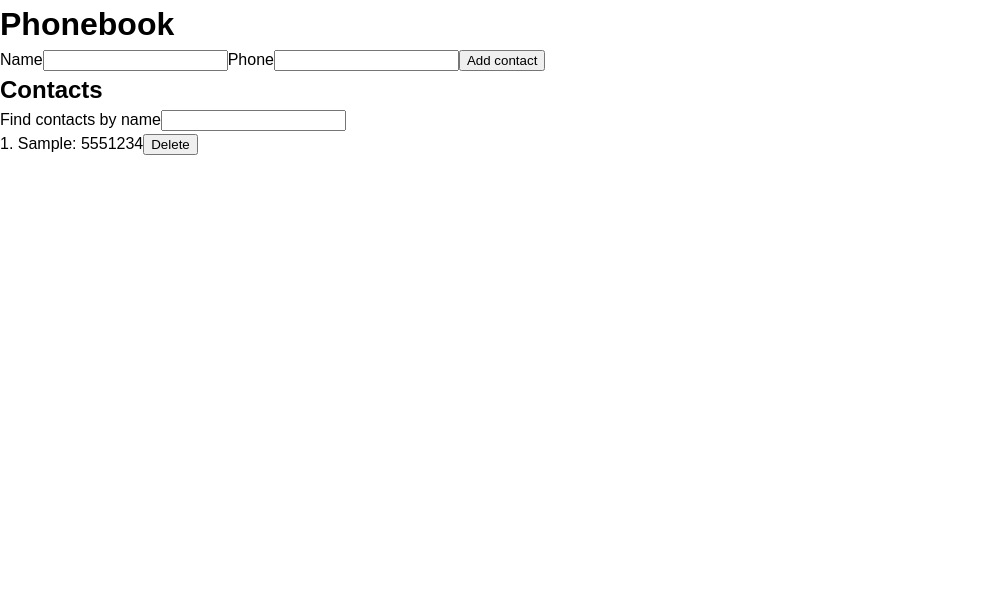
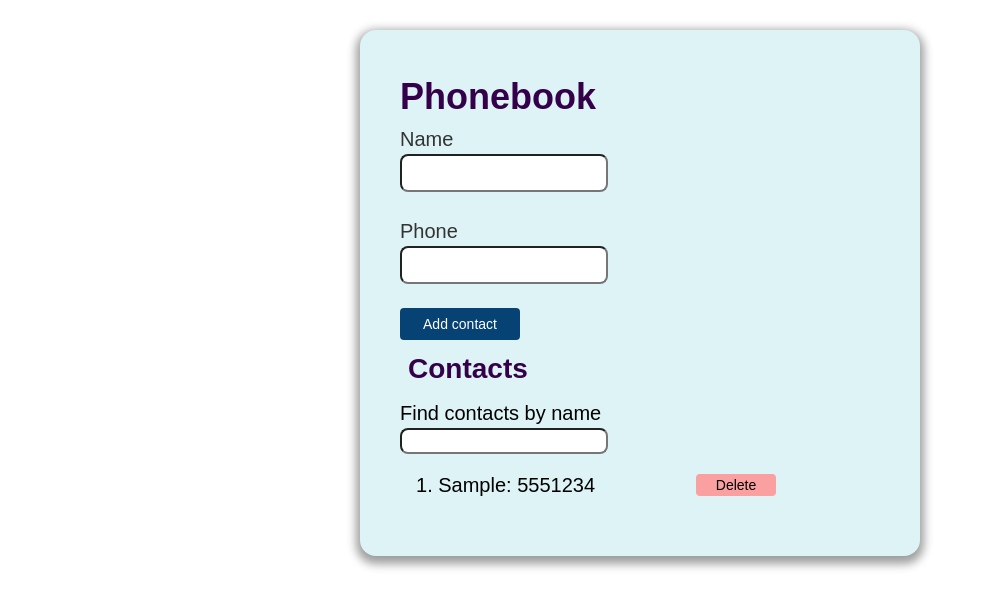
Before and after one commit to endorf8n/goit-react-hw-02-phonebook, a React (Create React App) app: page / in a window 1280 px wide. Both pictures are taken after typing "Sample", "5551234" into the empty fields and a click on the button "Add contact". Shown: the top 608 px of the page, without its empty margins (0-991 px from the left). Built offline with nearby package versions, Linux system fonts and the light colour scheme.

Commit message:
add styled-components

```diff
--- a/src/components/App.jsx
+++ b/src/components/App.jsx
@@ -2,6 +2,7 @@ import { Component } from 'react';
 import { ContactForm } from './ContactForm/ContactForm';
 import { ContactList } from './ContactList/ContactList';
 import { Filter } from './Filter/Filter';
+import { AppWrapper, TitleApp, TitleContacts } from './app.styled';
 
 export class App extends Component {
   state = {
@@ -51,16 +52,16 @@ export class App extends Component {
     const filteredContacts = this.getFilteredContact();
 
     return (
-      <div>
-        <h1>Phonebook</h1>
+      <AppWrapper>
+        <TitleApp>Phonebook</TitleApp>
         <ContactForm onSubmit={this.addContact} />
-        <h2>Contacts</h2>
+        <TitleContacts>Contacts</TitleContacts>
         <Filter filter={this.state.filter} onFilter={this.onFilterChange} />
         <ContactList
           contacts={filteredContacts}
           deleteContact={this.deleteContact}
         />
-      </div>
+      </AppWrapper>
     );
   }
 }
--- a/src/components/ContactForm/ContactForm.jsx
+++ b/src/components/ContactForm/ContactForm.jsx
@@ -1,4 +1,10 @@
 import { Component } from 'react';
+import {
+  AddContactBtn,
+  ContactFormLabel,
+  Form,
+  Input,
+} from './contactForm.styled';
 
 export class ContactForm extends Component {
   state = {
@@ -20,10 +26,10 @@ export class ContactForm extends Component {
   render() {
     const { name, number } = this.state;
     return (
-      <form onSubmit={this.handleSubmit}>
-        <label>
+      <Form onSubmit={this.handleSubmit}>
+        <ContactFormLabel>
           Name
-          <input
+          <Input
             value={name}
             onChange={this.handleChangeValue}
             type="text"
@@ -32,10 +38,10 @@ export class ContactForm extends Component {
             title="Name may contain only letters, apostrophe, dash and spaces. For example Adrian, Jacob Mercer, Charles de Batz de Castelmore d'Artagnan"
             required
           />
-        </label>
-        <label>
+        </ContactFormLabel>
+        <ContactFormLabel>
           Phone
-          <input
+          <Input
             value={number}
             onChange={this.handleChangeValue}
             type="tel"
@@ -44,10 +50,10 @@ export class ContactForm extends Component {
             title="Phone number must be digits and can contain spaces, dashes, parentheses and can start with +"
             required
           />
-        </label>
+        </ContactFormLabel>
 
-        <button type="submit">Add contact</button>
-      </form>
+        <AddContactBtn type="submit">Add contact</AddContactBtn>
+      </Form>
     );
   }
 }
--- /dev/null
+++ b/src/components/ContactForm/contactForm.styled.js
@@ -0,0 +1,41 @@
+import styled from 'styled-components';
+
+export const Form = styled.form`
+  display: flex;
+  flex-direction: column;
+  width: ${({ theme }) => theme.spacing(100)};
+  border-color: ${({ theme }) => theme.colors.dark};
+  border-radius: ${({ theme }) => theme.spacing(4)};
+  background-color: ${({ theme }) => theme.colors.light};
+`;
+
+export const ContactFormLabel = styled.label`
+  margin-bottom: ${({ theme }) => theme.spacing(6)};
+  color: ${({ theme }) => theme.colors.gray};
+  font-size: ${({ theme }) => theme.fontSizes.small};
+`;
+
+export const Input = styled.input`
+  display: block;
+  font-size: ${({ theme }) => theme.fontSizes.small};
+  width: ${({ theme }) => theme.spacing(50)};
+  height: ${({ theme }) => theme.spacing(8)};
+  border-radius: ${({ theme }) => theme.spacing(2)};
+`;
+
+export const AddContactBtn = styled.button`
+  display: block;
+  font-size: ${({ theme }) => theme.fontSizes.smallest};
+  width: ${({ theme }) => theme.spacing(30)};
+  height: ${({ theme }) => theme.spacing(8)};
+  border-radius: ${({ theme }) => theme.spacing(1)};
+  border-color: transparent;
+  background-color: ${({ theme }) => theme.colors.dark};
+  color: ${({ theme }) => theme.colors.white};
+  cursor: pointer;
+  &:hover {
+    border-color: ${({ theme }) => theme.colors.violet};
+    background-color: ${({ theme }) => theme.colors.blue};
+    color: ${({ theme }) => theme.colors.violet};
+  }
+`;
--- a/src/components/ContactList/ContactList.jsx
+++ b/src/components/ContactList/ContactList.jsx
@@ -1,9 +1,10 @@
 import PropTypes from 'prop-types';
 import { ContactListItem } from 'components/ContactListItem/ContactListItem';
+import { ListStyled } from './contactListstyled';
 
 export const ContactList = ({ contacts = [], deleteContact }) => {
   return (
-    <ul>
+    <ListStyled>
       {contacts.map((contact, index) => {
         return (
           <ContactListItem
@@ -14,7 +15,7 @@ export const ContactList = ({ contacts = [], deleteContact }) => {
           />
         );
       })}
-    </ul>
+    </ListStyled>
   );
 };
 
--- /dev/null
+++ b/src/components/ContactList/contactListstyled.js
@@ -0,0 +1,9 @@
+import styled from 'styled-components';
+
+export const ListStyled = styled.ul`
+  display: flex;
+  flex-direction: column;
+  gap: ${({ theme }) => theme.spacing(2)};
+  width: ${({ theme }) => theme.spacing(90)};
+  padding: ${({ theme }) => theme.spacing(4)};
+`;
--- a/src/components/ContactListItem/ContactListItem.jsx
+++ b/src/components/ContactListItem/ContactListItem.jsx
@@ -1,13 +1,14 @@
 import PropTypes from 'prop-types';
+import { ContactItemStyled, DeleteBtnStyled } from './contactListItem.styled';
 
 export const ContactListItem = ({ id, name, number, index, deleteContact }) => {
   return (
-    <li>
+    <ContactItemStyled>
       {index + 1}. {name}: {number}
-      <button type="button" onClick={() => deleteContact(id)}>
+      <DeleteBtnStyled type="button" onClick={() => deleteContact(id)}>
         Delete
-      </button>
-    </li>
+      </DeleteBtnStyled>
+    </ContactItemStyled>
   );
 };
 
--- /dev/null
+++ b/src/components/ContactListItem/contactListItem.styled.js
@@ -0,0 +1,23 @@
+import styled from 'styled-components';
+
+export const ContactItemStyled = styled.li`
+  display: flex;
+  justify-content: space-between;
+  align-items: center;
+  font-size: ${({ theme }) => theme.fontSizes.small};
+`;
+
+export const DeleteBtnStyled = styled.button`
+  width: ${({ theme }) => theme.spacing(20)};
+  font-size: ${({ theme }) => theme.fontSizes.smallest};
+  background-color: ${({ theme }) => theme.colors.lightRed};
+  border-color: transparent;
+  border-radius: ${({ theme }) => theme.spacing(1)};
+  &:hover,
+  &:focus {
+    background-color: ${({ theme }) => theme.colors.red};
+    border-color: ${({ theme }) => theme.colors.white};
+    color: ${({ theme }) => theme.colors.light};
+    box-shadow: ${({ theme }) => theme.shadows.small};
+  }
+`;
--- a/src/components/Filter/Filter.jsx
+++ b/src/components/Filter/Filter.jsx
@@ -1,11 +1,17 @@
 import PropTypes from 'prop-types';
+import { FilterInput, FilterTitle } from './filter.styled';
 
 export const Filter = ({ filter, onFilter }) => {
   return (
-    <label>
+    <FilterTitle>
       Find contacts by name
-      <input type="text" name="filter" value={filter} onChange={onFilter} />
-    </label>
+      <FilterInput
+        type="text"
+        name="filter"
+        value={filter}
+        onChange={onFilter}
+      />
+    </FilterTitle>
   );
 };
 
--- /dev/null
+++ b/src/components/Filter/filter.styled.js
@@ -0,0 +1,13 @@
+import styled from 'styled-components';
+
+export const FilterTitle = styled.label`
+  display: flex;
+  flex-direction: column;
+  font-size: ${({ theme }) => theme.fontSizes.small};
+`;
+
+export const FilterInput = styled.input`
+  width: ${({ theme }) => theme.spacing(50)};
+  height: ${({ theme }) => theme.spacing(5)};
+  border-radius: ${({ theme }) => theme.spacing(2)};
+`;
--- /dev/null
+++ b/src/components/app.styled.js
@@ -0,0 +1,23 @@
+import styled from 'styled-components';
+
+export const AppWrapper = styled.div`
+  display: flex;
+  flex-direction: column;
+  padding: ${({ theme }) => theme.spacing(10)};
+  width: ${({ theme }) => theme.spacing(120)};
+  margin: 30px auto;
+  box-shadow: ${({ theme }) => theme.shadows.regular};
+  border-radius: ${({ theme }) => theme.spacing(4)};
+  background-color: ${({ theme }) => theme.colors.light};
+`;
+
+export const TitleApp = styled.h1`
+  font-size: ${({ theme }) => theme.fontSizes.large};
+  color: ${({ theme }) => theme.colors.violet};
+`;
+
+export const TitleContacts = styled.h2`
+  padding: ${({ theme }) => theme.spacing(2)};
+  font-size: ${({ theme }) => theme.fontSizes.medium};
+  color: ${({ theme }) => theme.colors.violet};
+`;
--- a/src/styles/globalStyles.js
+++ b/src/styles/globalStyles.js
@@ -29,4 +29,8 @@ img {
   height: auto;
 }
 
+form {
+  margin: 0;
+}
+
   `;
--- a/src/styles/theme.js
+++ b/src/styles/theme.js
@@ -1,7 +1,7 @@
 export const theme = Object.freeze({
   colors: {
     lightGray: '#e0e0e0',
-    green: '#228B22',
+    lightRed: '#FAA0A0',
     red: '#D22B2B',
     violet: '#34004a',
     light: '#def3f6',
@@ -11,9 +11,10 @@ export const theme = Object.freeze({
     white: '#ffffff',
   },
   fontSizes: {
-    small: '14px',
-    medium: '18px',
-    large: '22px',
+    smallest: '14px',
+    small: '20px',
+    medium: '28px',
+    large: '36px',
   },
   spacing: value => `${4 * value}px`,
   shadows: {
```
